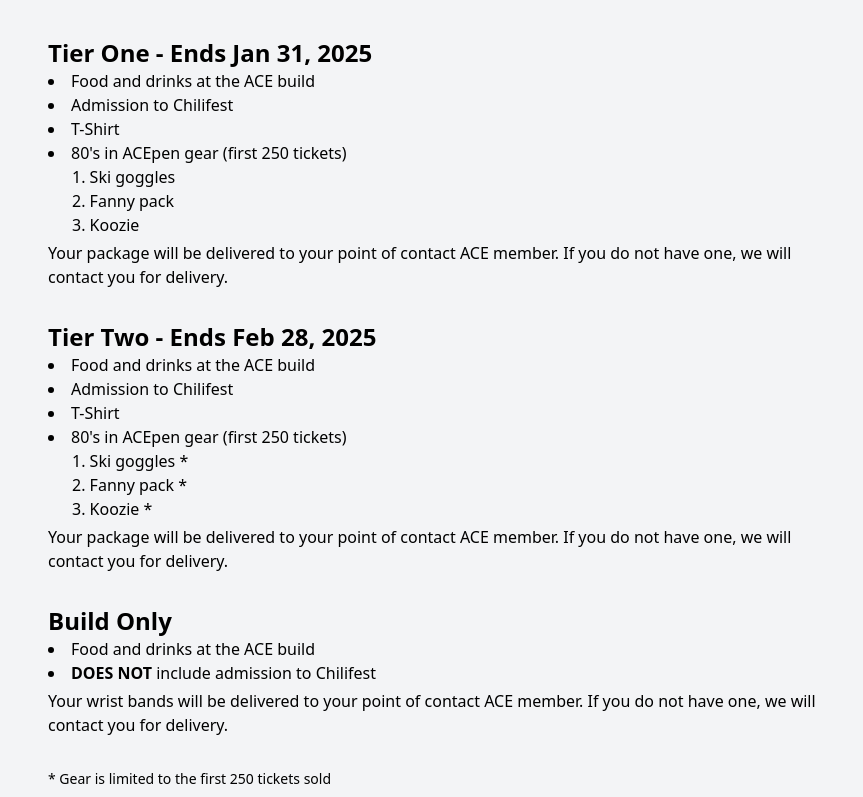
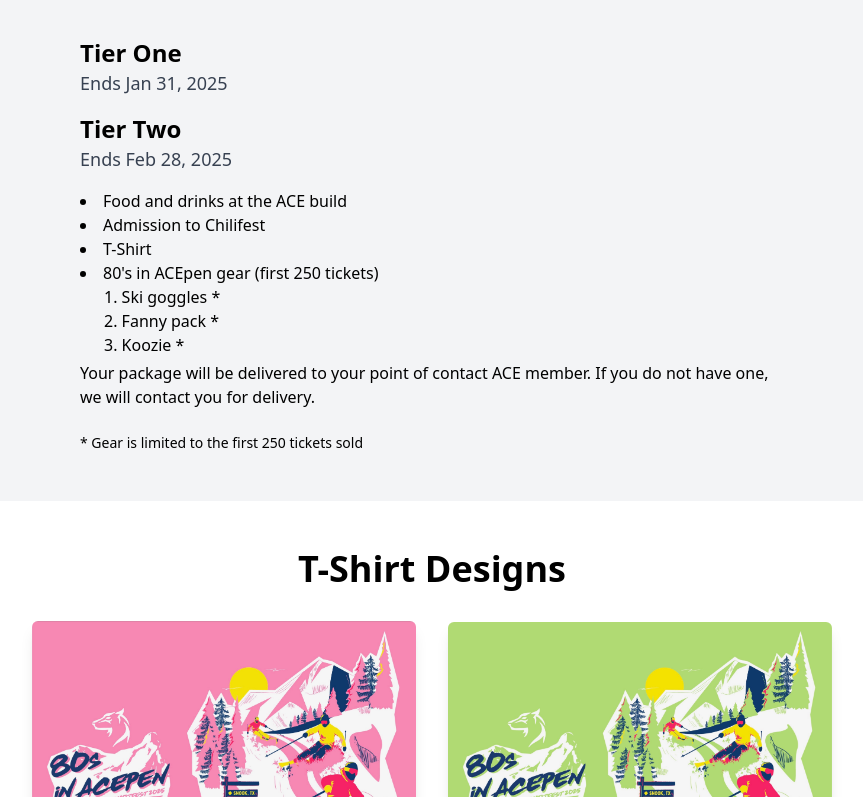
Before and after one commit to andrewlin27/ace-chilifest, a React (Create React App) app in the folder frontend/: page / in a window 1280 px wide. Shown: the part 883-1680 px from the top of the page, without its empty margins (208-1071 px from the left). Built offline with nearby package versions, Linux system fonts and the light colour scheme; the HTML template or start-up script is replaced by a standard one; a web font is replaced by a local one.

Commit message:
move ticket details around

```diff
--- a/frontend/src/components/TicketDetails.js
+++ b/frontend/src/components/TicketDetails.js
@@ -2,34 +2,19 @@
 
 const TicketDetails = () => {
   return (
-    <div className="py-12 bg-gray-100 mx-auto px-12 sm:px-64">
+    <div className="py-12 bg-gray-100 mx-auto px-12 sm:px-72">
       <h2 className="text-4xl font-bold text-center mb-8">Details</h2>
 
       {/* Tier One Tickets 130/195*/}
-      <div className="mb-8">
-        <h3 className="text-2xl font-semibold">Tier One - Ends Jan 31, 2025</h3>
-        <ul className='list-disc list-inside mb-1'>
-          <li>Food and drinks at the ACE build</li>
-          <li>Admission to Chilifest</li>
-          <li>T-Shirt</li>
-          <li>
-            80's in ACEpen gear (first 250 tickets)
-            <ul className="list-decimal list-inside ml-6">
-              <li>Ski goggles</li>
-              <li>Fanny pack</li>
-              <li>Koozie</li>
-            </ul>
-          </li>
-        </ul>
-        <p className="mb-3">
-          Your package will be delivered to your point of contact ACE member.
-          If you do not have one, we will contact you for delivery.
-        </p>
-      </div>
-
-      {/* Tier Two 140/205 */}
-      <div className="mb-8">
-        <h3 className="text-2xl font-semibold">Tier Two - Ends Feb 28, 2025</h3>
+      <div className="mb-6">
+        <div className="mb-4">
+          <h3 className="text-2xl font-semibold">Tier One</h3>
+          <p className="text-lg text-gray-700">Ends Jan 31, 2025</p>
+        </div>
+        <div className="mb-4">
+          <h3 className="text-2xl font-semibold">Tier Two</h3>
+          <p className="text-lg text-gray-700">Ends Feb 28, 2025</p>
+        </div>
         <ul className='list-disc list-inside mb-1'>
           <li>Food and drinks at the ACE build</li>
           <li>Admission to Chilifest</li>
@@ -43,7 +28,7 @@
             </ul>
           </li>
         </ul>
-        <p>
+        <p className="mb-3">
           Your package will be delivered to your point of contact ACE member.
           If you do not have one, we will contact you for delivery.
         </p>
@@ -67,21 +52,8 @@
         </div>
       </div> */}
 
-      {/* Build Only Tickets */}
       <div>
-        <h3 className="text-2xl font-semibold">Build Only</h3>
-        <ul className='list-disc list-inside mb-1'>
-          <li>Food and drinks at the ACE build</li>
-          <li><span className='font-bold'>DOES NOT</span> include admission to Chilifest</li>
-        </ul>
-        <p className="mb-3">
-          Your wrist bands will be delivered to your point of contact ACE member.
-          If you do not have one, we will contact you for delivery.
-        </p>
-      </div>
-
-      <div>
-        <p className="text-sm mt-8">
+        <p className="text-sm">
           * Gear is limited to the first 250 tickets sold
         </p>
       </div>
--- a/frontend/src/components/Tickets.js
+++ b/frontend/src/components/Tickets.js
@@ -2,7 +2,7 @@
 
 const Tickets = () => {
   return (
-    <div className="py-12 bg-gray-100 mx-auto px-12 sm:px-64">
+    <div className="py-12 bg-gray-100 mx-auto px-12 sm:px-72">
       <h2 className="text-4xl font-bold text-center mb-8">Tickets</h2>
 
       {/* Tier One Tickets 130/195*/}
@@ -73,6 +73,15 @@
 
       {/* Build Only Tickets */}
       <div>
+        <h3 className="text-2xl font-semibold">Build Only</h3>
+        <ul className='list-disc list-inside mb-1'>
+          <li>Food and drinks at the ACE build</li>
+          <li><span className='font-bold'>DOES NOT</span> include admission to Chilifest</li>
+        </ul>
+        <p className="mb-6">
+          Your wrist bands will be delivered to your point of contact ACE member.
+          If you do not have one, we will contact you for delivery.
+        </p>
         <div className="flex flex-col sm:flex-row justify-center items-center space-y-4 sm:space-y-0 sm:space-x-8">
           <div className='border-2 border-black rounded-md'>
             <stripe-buy-button
```
